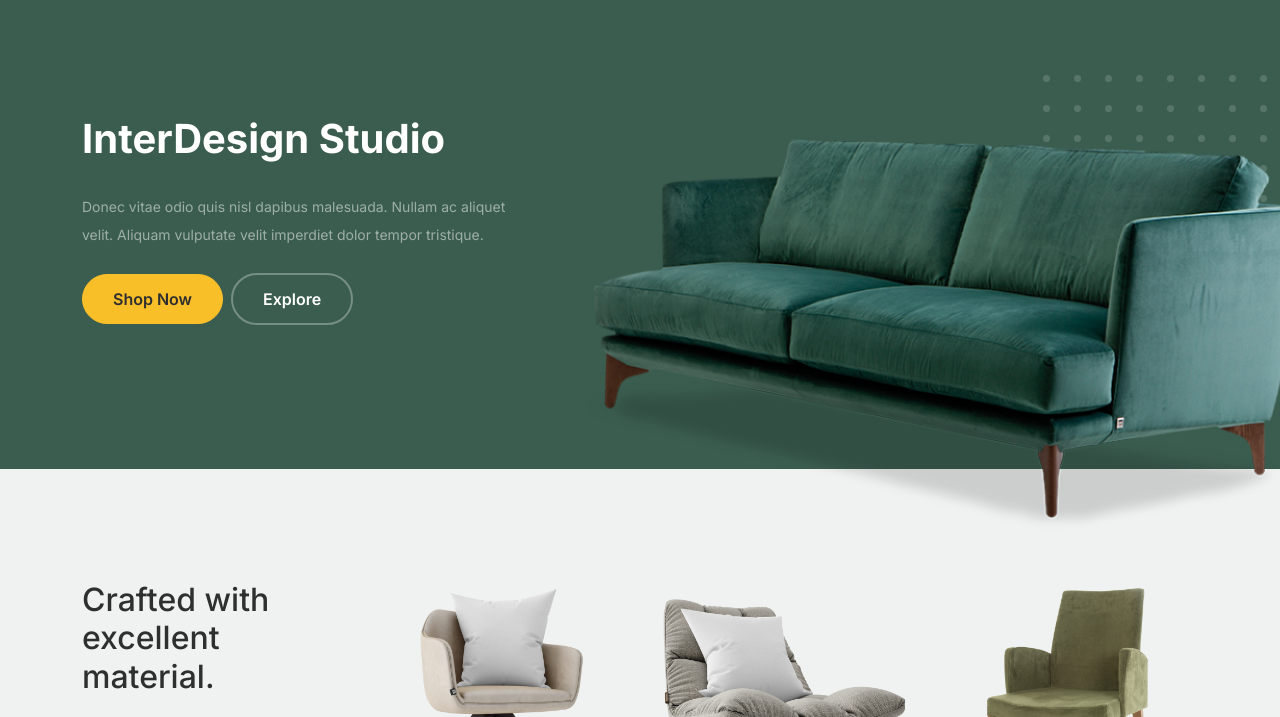
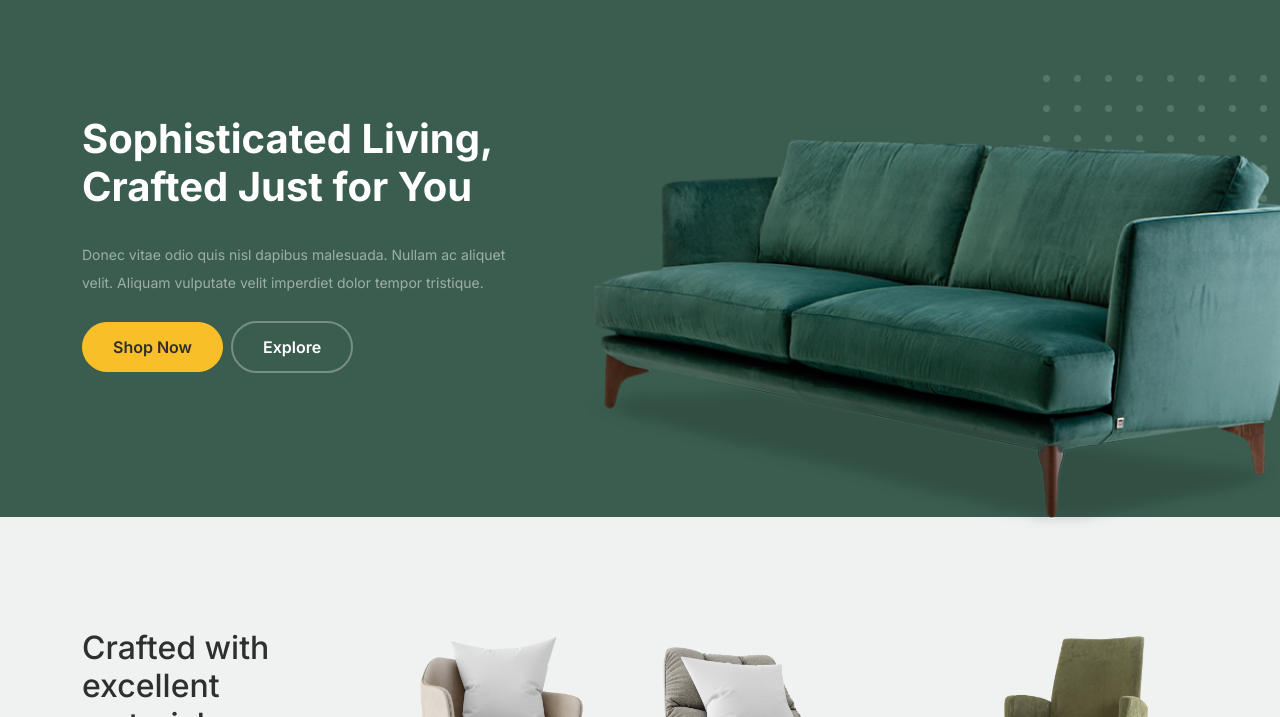
Before and after one commit to kamil2512/projectWebsite1, a plain HTML site: page index.html in a window 1280 px wide. Shown: the part 67-784 px from the top of the page. Drawn offline with Linux system fonts and the light colour scheme.

Commit message:
Final Changes

```diff
--- a/index.html
+++ b/index.html
@@ -64,7 +64,7 @@
 					<div class="row justify-content-between">
 						<div class="col-lg-5">
 							<div class="intro-excerpt">
-								<h1>Inter<span clsas="d-block">Design Studio</span></h1>
+								<h1>Sophisticated Living, <span clsas="d-block">Crafted Just for You</span></h1>
 								<p class="mb-4">Donec vitae odio quis nisl dapibus malesuada. Nullam ac aliquet velit. Aliquam vulputate velit imperdiet dolor tempor tristique.</p>
 								<p><a href="" class="btn btn-secondary me-2">Shop Now</a><a href="#" class="btn btn-white-outline">Explore</a></p>
 							</div>
```
